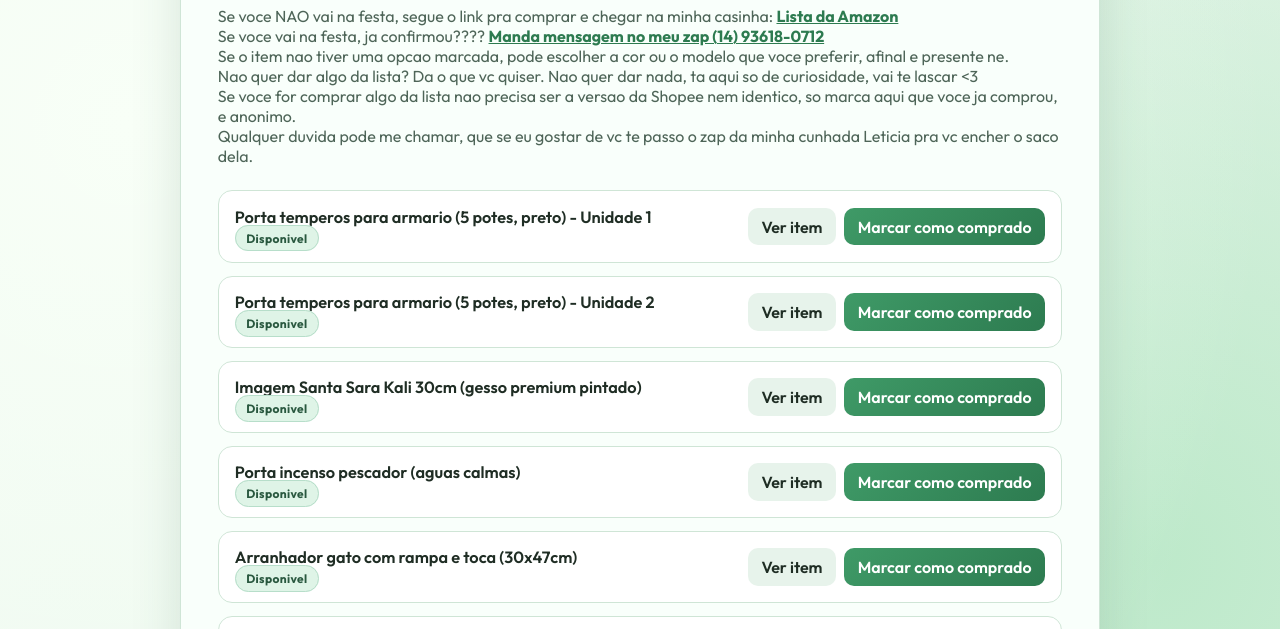
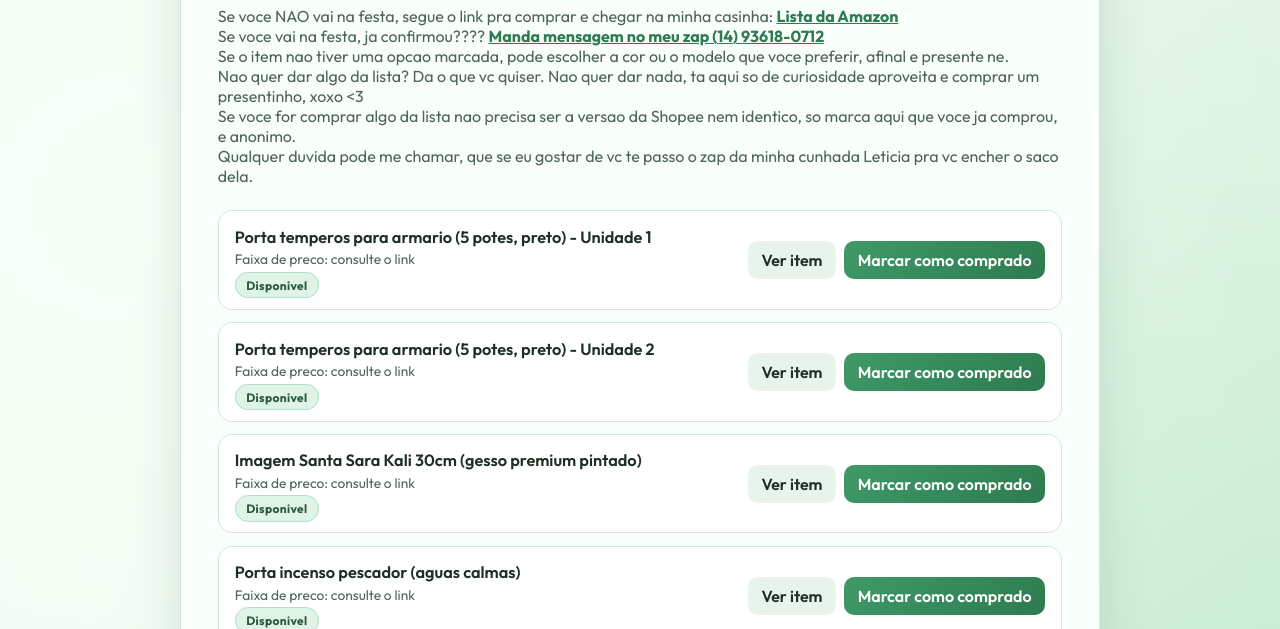
Before and after one commit to pachicodes/chadecasanova, a plain HTML site: page index.html in a window 1280 px wide. Shown: the part 166-795 px from the top of the page. Drawn offline with Linux system fonts and the light colour scheme.

Commit message:
Add price display for gift items and style adjustments

```diff
--- a/index.html
+++ b/index.html
@@ -30,7 +30,7 @@
             Se o item nao tiver uma opcao marcada, pode escolher a cor ou o modelo que voce preferir, afinal e presente ne.
           </p>
           <p class="subtitle">
-            Nao quer dar algo da lista? Da o que vc quiser. Nao quer dar nada, ta aqui so de curiosidade, vai te lascar &lt;3
+            Nao quer dar algo da lista? Da o que vc quiser. Nao quer dar nada, ta aqui so de curiosidade aproveita e comprar um presentinho, xoxo &lt;3
           </p>
           <p class="subtitle">
             Se voce for comprar algo da lista nao precisa ser a versao da Shopee nem identico, so marca aqui que voce ja comprou, e anonimo.
--- a/script.js
+++ b/script.js
@@ -170,11 +170,16 @@ function renderList() {
     title.className = "gift-name";
     title.textContent = gift.name;
 
+    const price = document.createElement("p");
+    price.className = "gift-price";
+    price.textContent = `Faixa de preco: ${gift.priceRange || "consulte o link"}`;
+
     const badge = document.createElement("span");
     badge.className = `badge ${isBought ? "done" : "available"}`;
     badge.textContent = isBought ? "Comprado" : "Disponivel";
 
     info.appendChild(title);
+    info.appendChild(price);
     info.appendChild(badge);
 
     const actions = document.createElement("div");
--- a/styles.css
+++ b/styles.css
@@ -124,6 +124,12 @@ h1 {
   font-weight: 600;
 }
 
+.gift-price {
+  margin: 0.2rem 0 0.35rem;
+  font-size: 0.86rem;
+  color: var(--text-soft);
+}
+
 .gift-item.done .gift-name {
   text-decoration: line-through;
   color: var(--done);
```
